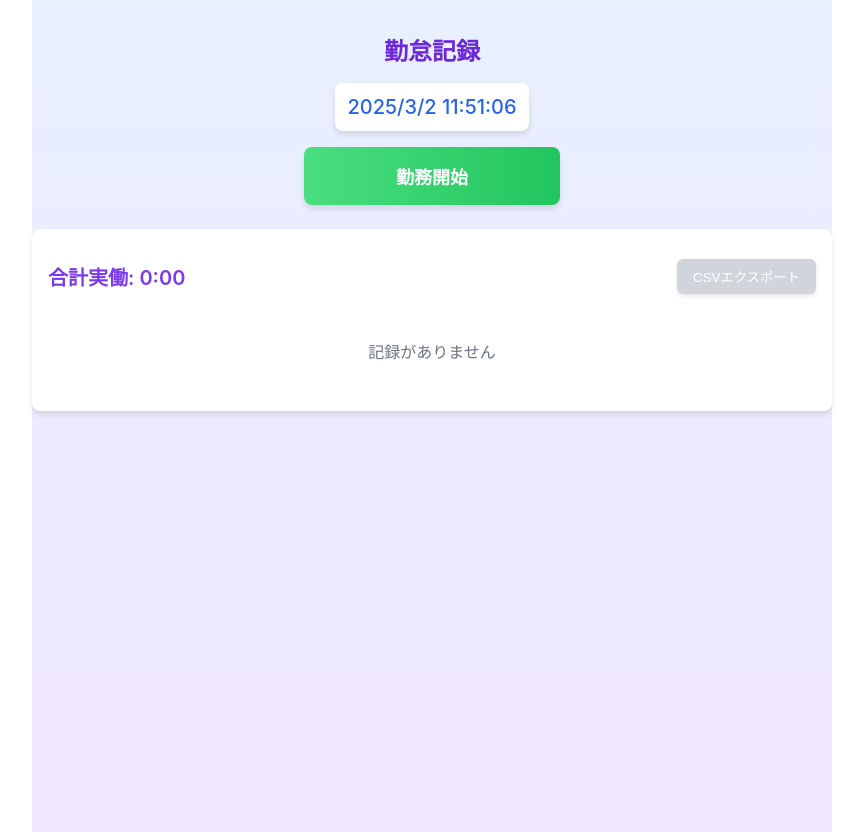
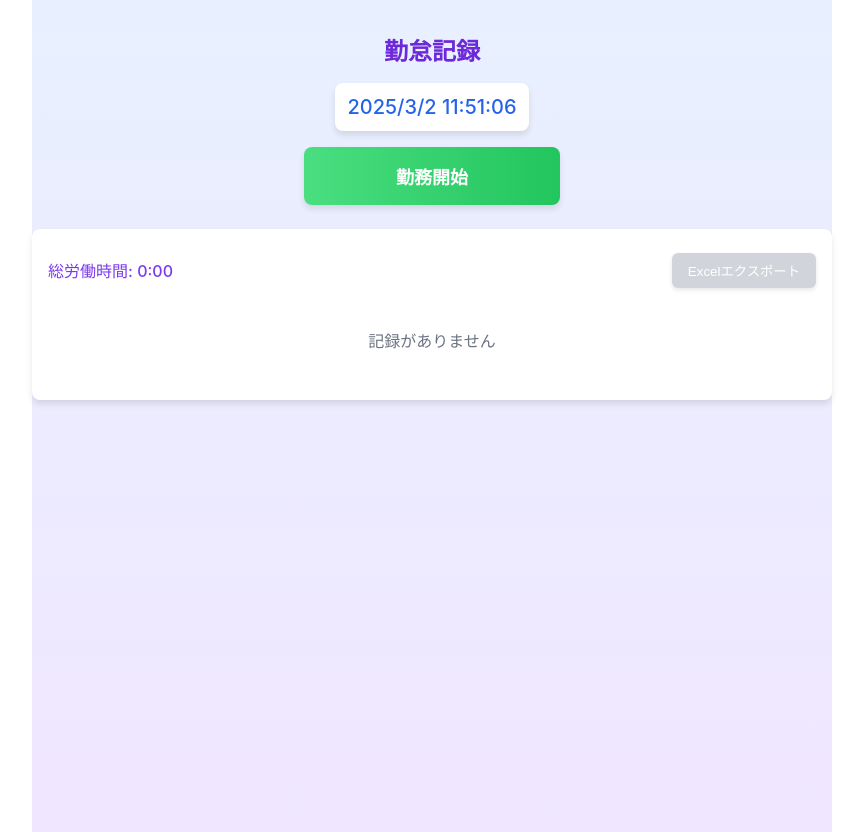
Before and after one commit to Kanade777/time-recorder-app, a React (Create React App) app: page / in a window 1280 px wide. Shown: the whole page, without its empty margins (208-1071 px from the left). Built offline with nearby package versions, Linux system fonts and the light colour scheme.

Commit message:
エクスポート形式をCSV→Excel(xlsx)に変更する。時間表示から秒を削除する。

```diff
--- a/package.json
+++ b/package.json
@@ -11,7 +11,8 @@
     "react": "^19.0.0",
     "react-dom": "^19.0.0",
     "react-scripts": "5.0.1",
-    "web-vitals": "^2.1.4"
+    "web-vitals": "^2.1.4",
+    "xlsx": "^0.18.5"
   },
   "scripts": {
     "start": "react-scripts start",
--- a/src/components/TimeRecorderApp.css
+++ b/src/components/TimeRecorderApp.css
@@ -110,8 +110,8 @@
 }
 
 .records-title {
-  font-size: 1.25rem;
-  font-weight: 600;
+  font-size: 1rem;
+  font-weight: 500;
   color: #7c3aed;
   display: flex;
   align-items: center;
--- a/src/components/TimeRecorderApp.js
+++ b/src/components/TimeRecorderApp.js
@@ -1,3 +1,4 @@
+import * as XLSX from "xlsx";
 import React, { useState, useEffect } from "react";
 import "./TimeRecorderApp.css"; // CSSファイルをインポート
 
@@ -195,60 +196,74 @@ const TimeRecorderApp = () => {
     return date.toTimeString().split(" ")[0];
   };
 
-  // 勤務時間を計算
+  // 勤務時間を計算 (HH:MM形式、秒を省略)
   const calculateDuration = (start, end) => {
     const diff = (end - start) / 1000; // 秒単位
     const hours = Math.floor(diff / 3600);
     const minutes = Math.floor((diff % 3600) / 60);
-    const seconds = Math.floor(diff % 60);
     return `${hours.toString().padStart(2, "0")}:${minutes
       .toString()
-      .padStart(2, "0")}:${seconds.toString().padStart(2, "0")}`;
+      .padStart(2, "0")}`;
   };
 
-  // 実労働時間を計算（休憩時間を引いた時間）
+  // 実労働時間を計算（休憩時間を引いた時間、HH:MM形式）
   const calculateNetDuration = (record) => {
-    if (!record || !record.duration) return "00:00:00";
+    if (!record || !record.duration) return "00:00";
 
-    const [hours, minutes, seconds] = record.duration
-      .split(":")
-      .map((num) => parseInt(num, 10));
-    const totalSeconds = hours * 3600 + minutes * 60 + seconds;
-    const breakSeconds = (record.breakMinutes || 0) * 60;
+    // duration が HH:MM:SS 形式の場合
+    let hours, minutes;
+    if (record.duration.includes(":")) {
+      [hours, minutes] = record.duration
+        .split(":")
+        .map((num) => parseInt(num, 10));
+    } else {
+      // それ以外の場合は0とする
+      hours = 0;
+      minutes = 0;
+    }
 
-    const netSeconds = Math.max(0, totalSeconds - breakSeconds);
-    const netHours = Math.floor(netSeconds / 3600);
-    const netMinutes = Math.floor((netSeconds % 3600) / 60);
-    const netSecs = netSeconds % 60;
+    const totalMinutes = hours * 60 + minutes;
+    const breakMinutes = record.breakMinutes || defaultBreakTime;
 
-    return `${netHours.toString().padStart(2, "0")}:${netMinutes
+    const netMinutes = Math.max(0, totalMinutes - breakMinutes);
+    const netHours = Math.floor(netMinutes / 60);
+    const netMins = netMinutes % 60;
+
+    return `${netHours.toString().padStart(2, "0")}:${netMins
       .toString()
-      .padStart(2, "0")}:${netSecs.toString().padStart(2, "0")}`;
+      .padStart(2, "0")}`;
   };
 
-  // 実働時間の合計を計算する関数
+  // 実働時間の合計を計算する関数 (HH:MM形式)
   const calculateTotalWorkTime = () => {
     if (records.length === 0) return "0:00";
 
-    let totalSeconds = 0;
+    let totalMinutes = 0;
 
     records.forEach((record) => {
-      // 各記録から実働時間（休憩時間を差し引いた時間）を計算
-      const [hours, minutes, seconds] = record.duration
-        .split(":")
-        .map((num) => parseInt(num, 10));
-      const durationSeconds = hours * 3600 + minutes * 60 + seconds;
-      const breakSeconds = (record.breakMinutes || defaultBreakTime) * 60;
-      const netSeconds = Math.max(0, durationSeconds - breakSeconds);
+      // 各記録から実働時間を計算
+      let hours, minutes;
+      if (record.duration.includes(":")) {
+        [hours, minutes] = record.duration
+          .split(":")
+          .map((num) => parseInt(num, 10));
+      } else {
+        hours = 0;
+        minutes = 0;
+      }
 
-      totalSeconds += netSeconds;
+      const durationMinutes = hours * 60 + minutes;
+      const breakMinutes = record.breakMinutes || defaultBreakTime;
+      const netMinutes = Math.max(0, durationMinutes - breakMinutes);
+
+      totalMinutes += netMinutes;
     });
 
     // 合計時間を時間と分に変換
-    const totalHours = Math.floor(totalSeconds / 3600);
-    const totalMinutes = Math.floor((totalSeconds % 3600) / 60);
+    const totalHours = Math.floor(totalMinutes / 60);
+    const remainingMinutes = totalMinutes % 60;
 
-    return `${totalHours}:${totalMinutes.toString().padStart(2, "0")}`;
+    return `${totalHours}:${remainingMinutes.toString().padStart(2, "0")}`;
   };
 
   // 休憩時間を表示用にフォーマット
@@ -261,35 +276,60 @@ const TimeRecorderApp = () => {
       .padStart(2, "0")}`;
   };
 
-  // CSV形式でデータをエクスポート
-  const exportCSV = () => {
+  // // CSV形式でデータをエクスポート
+  // const exportCSV = () => {
+  //   if (records.length === 0) return;
+
+  //   const headers = [
+  //     "日付",
+  //     "開始時間",
+  //     "終了時間",
+  //     "休憩時間(分)",
+  //     "総勤務時間",
+  //     "実労働時間",
+  //   ];
+  //   const csvContent = [
+  //     headers.join(","),
+  //     ...records.map(
+  //       (record) =>
+  //         `${record.date},${record.startTime},${record.endTime},${
+  //           record.breakMinutes || defaultBreakTime
+  //         },${record.duration},${calculateNetDuration(record)}`
+  //     ),
+  //   ].join("\n");
+
+  //   const blob = new Blob([csvContent], { type: "text/csv" });
+  //   const url = URL.createObjectURL(blob);
+  //   const a = document.createElement("a");
+  //   a.href = url;
+  //   a.download = `勤怠記録_${formatDate(new Date())}.csv`;
+  //   a.click();
+  //   URL.revokeObjectURL(url);
+  // };
+
+  // Excelとしてデータをエクスポート
+  const exportExcel = () => {
     if (records.length === 0) return;
 
-    const headers = [
-      "日付",
-      "開始時間",
-      "終了時間",
-      "休憩時間(分)",
-      "総勤務時間",
-      "実労働時間",
-    ];
-    const csvContent = [
-      headers.join(","),
-      ...records.map(
-        (record) =>
-          `${record.date},${record.startTime},${record.endTime},${
-            record.breakMinutes || defaultBreakTime
-          },${record.duration},${calculateNetDuration(record)}`
-      ),
-    ].join("\n");
+    // エクスポート用のデータ配列を作成
+    const exportData = records.map((record) => ({
+      日付: record.date,
+      開始時間: record.startTime,
+      終了時間: record.endTime,
+      "休憩時間(分)": record.breakMinutes || defaultBreakTime,
+      総勤務時間: record.duration,
+      実労働時間: calculateNetDuration(record),
+    }));
 
-    const blob = new Blob([csvContent], { type: "text/csv" });
-    const url = URL.createObjectURL(blob);
-    const a = document.createElement("a");
-    a.href = url;
-    a.download = `勤怠記録_${formatDate(new Date())}.csv`;
-    a.click();
-    URL.revokeObjectURL(url);
+    // ワークブックとワークシートを作成
+    const wb = XLSX.utils.book_new();
+    const ws = XLSX.utils.json_to_sheet(exportData);
+
+    // ワークシートをワークブックに追加
+    XLSX.utils.book_append_sheet(wb, ws, "勤怠記録");
+
+    // Excelファイルとして保存
+    XLSX.writeFile(wb, `勤怠記録_${formatDate(new Date())}.xlsx`);
   };
 
   return (
@@ -324,14 +364,14 @@ const TimeRecorderApp = () => {
       <div className="records-container">
         <div className="records-header">
           <h2 className="records-title">
-            合計実働: {calculateTotalWorkTime()}
+            総労働時間: {calculateTotalWorkTime()}
           </h2>
           <button
-            onClick={exportCSV}
+            onClick={exportExcel}
             className="export-button"
             disabled={records.length === 0}
           >
-            CSVエクスポート
+            Excelエクスポート
           </button>
         </div>
 
```
Also changed, not shown: 1 other file (tests, documents, lock files or other folders).
